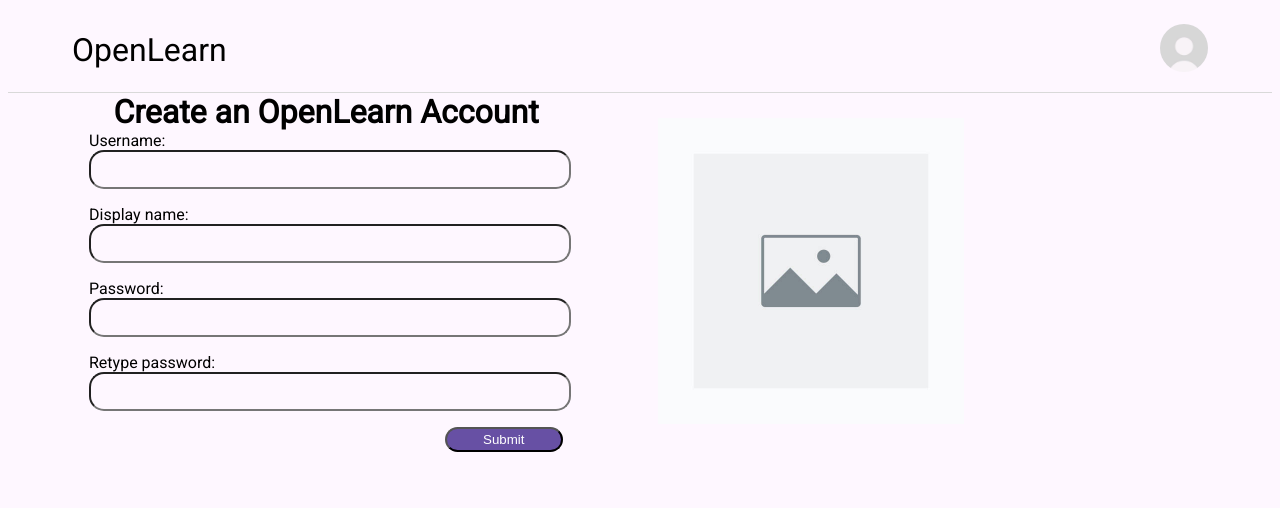
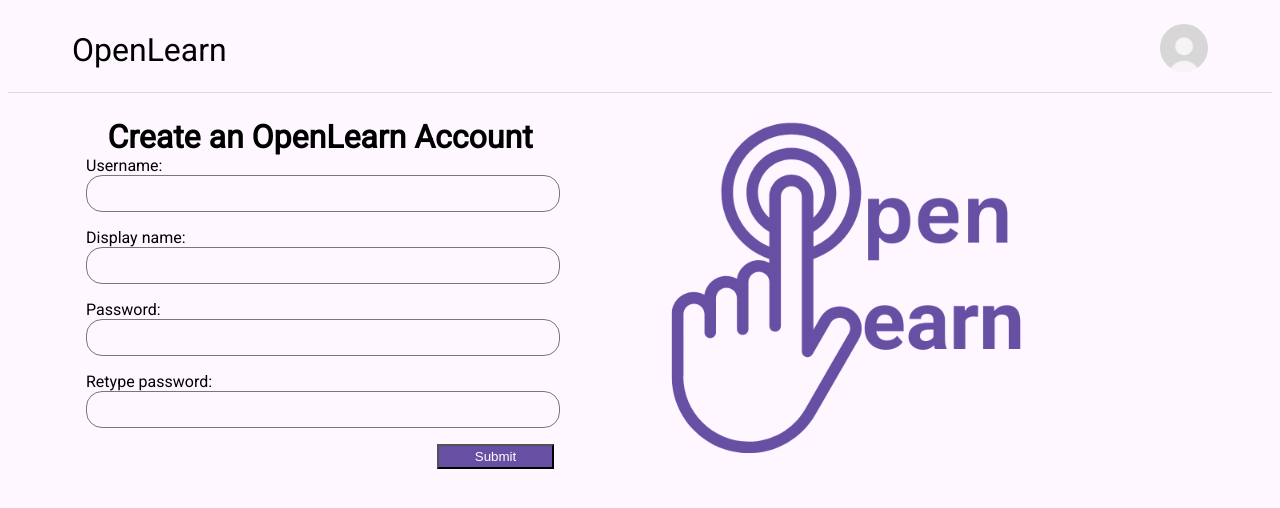
Before and after one commit to 8-bit-confusion/cs4640-project, a PHP site: page /register.html in a window 1280 px wide. Shown: the top 508 px of the page. Run offline with PHP 8.4, Linux system fonts and the light colour scheme.

Commit message:
Changed things

```diff
--- a/register.html
+++ b/register.html
@@ -4,44 +4,45 @@
         <title>Register - OpenLearn</title>
         <meta name="viewport" content="width=device-width, initial-scale=1.0">
         <meta charset="utf-8">
+        <meta name="author" content="Lilli Hrncir">
         <link rel="stylesheet" href="styles/main.css">
     </head>
-    <body style="background-color: #FEF7FF;">
+    <body style="background-color: var(--surface);">
         <header id="main-header" class="flex-row" style="justify-content: space-between; align-items: center;">
             <h1 style="font-weight: normal;">OpenLearn</h1>
             <nav>
                 <a href="profile.html">
-                    <img class="profile-picture" src="styles/pfp.jpg">
+                    <img class="profile-picture" src="styles/pfp.jpg" alt="Your profile picture">
                 </a>
             </nav>
         </header>
         <div class="flex-row register">
             <div class="create-account">
                 <h1> Create an OpenLearn Account </h1>
-                <form class="flex-col register-form">
+                <form class="flex-col register-form" method="post">
                     <div class="div-input">
                         <label for="username">Username:</label><br>
-                        <input type="text" id="username" name="username">
+                        <input class="register-input" type="text" id="username" name="username" required>
                     </div>
                     <div class="div-input">
                         <label for="display_name">Display name:</label><br>
-                        <input type="text" id="display_name" name="display_name">
+                        <input class="register-input" type="text" id="display_name" name="display_name" required>
                     </div>
                     <div class="div-input">
                         <label for="pwd">Password:</label><br>
-                        <input type="password" id="pwd" name="pwd">
+                        <input class="register-input" class="register-input" type="password" id="pwd" name="pwd" required>
                     </div>
                     <div class="div-input">
                         <label for="retype_pwd">Retype password:</label><br>
-                        <input type="password" id="retype_pwd" name="retype_pwd">
+                        <input class="register-input" type="password" id="retype_pwd" name="retype_pwd" required>
                     </div>
                     <div class="div-input submit">
                         <input class="submit-button" type="submit" value="Submit">
                     </div>
                 </form>
             </div>
-            <div>
-                <img src="styles\img-preview.jpg" width="50%">
+            <div style="width:50%">
+                <img src="styles/Open Learn Logo.png" alt="Open Learn Logo" width="400px" height="400px" style="vertical-align:middle; text-align:center;">
             </div>
         </div>
     </body>
--- a/styles/main.css
+++ b/styles/main.css
@@ -126,13 +126,13 @@ h1, h2, h3, h4, h5, h6 {
     border-radius: 15px;
 }
 
-input {
+.register-input {
     width: 100%;
     padding-top: 10px;
     padding-bottom:10px;
-    border-radius: 15px;
-    height: 15px;
-    background-color: #FEF7FF;
+    border-radius: 16px;
+    background-color: var(--surface);
+    border: 1px solid var(--border);
 }
 
 .submit {
```
Also changed, not shown: create.html (+5 -4 lines), styles/Open Learn Logo.png (added).
